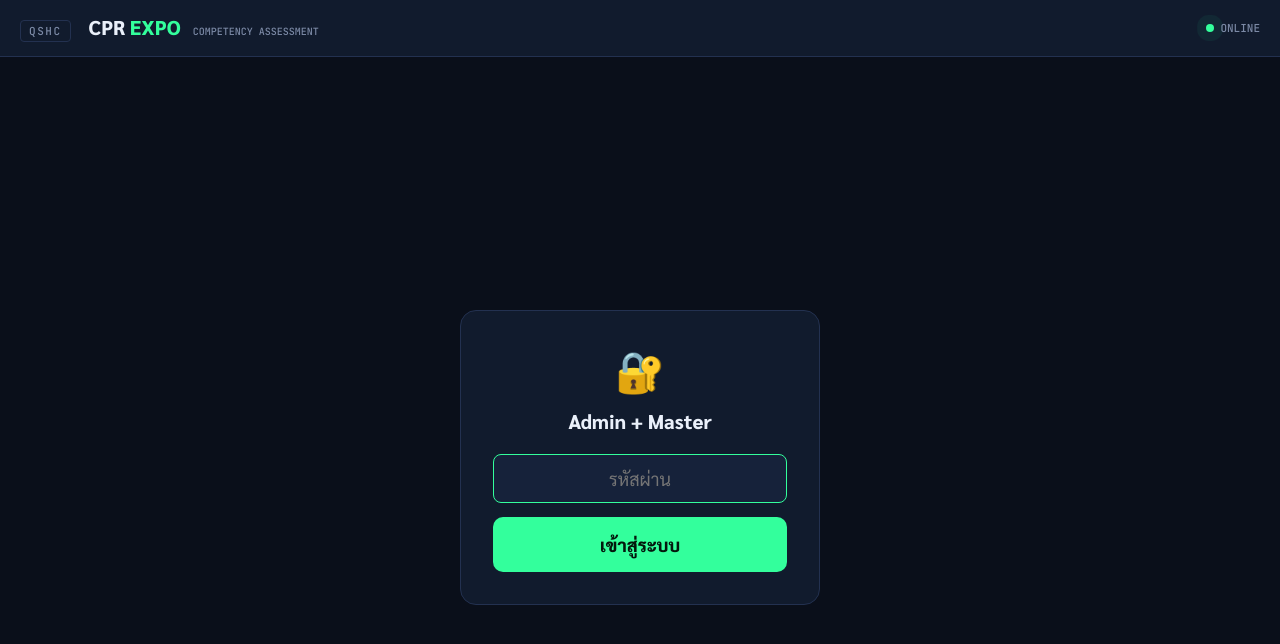
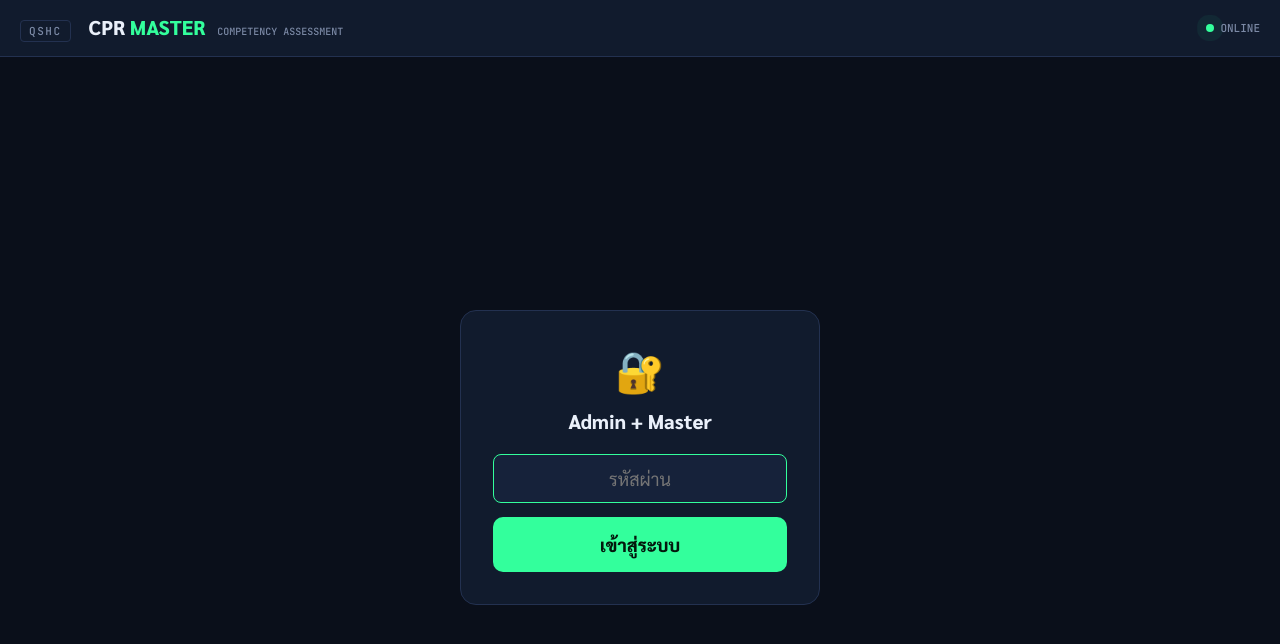
Before and after one commit to chanclubpr-cloud/cpr-expo, a React (Vite) app: page /master in a window 1280 px wide. Shown: the top 644 px of the page. Built offline with nearby package versions, Linux system fonts and the light colour scheme; the HTML template or start-up script is replaced by a standard one.

Commit message:
finalize app icon with Q letterform and VF waveform

```diff
--- /dev/null
+++ b/src/components/Credits.jsx
@@ -0,0 +1,12 @@
+// src/components/Credits.jsx
+export default function Credits() {
+  return (
+    <div style={{
+      textAlign: 'center', fontFamily: 'JetBrains Mono,monospace', fontSize: 11,
+      color: 'var(--muted)', padding: '20px 0 10px', lineHeight: 1.8,
+    }}>
+      ออกแบบและติดตั้งโดย ชาญณรงค์ ประสารกก + ทีมงาน QSHC CPR<br/>
+      พัฒนาโค้ดโดย Claude (Anthropic) + Codex (OpenAI)
+    </div>
+  )
+}
--- a/src/components/EventManager.jsx
+++ b/src/components/EventManager.jsx
@@ -39,7 +39,7 @@ export default function EventManager({ onEventChanged }) {
           🆕 เปิดงานแข่งขันใหม่
         </div>
         <div style={{ display: 'flex', gap: 10 }}>
-          <input type="text" placeholder="เช่น QSHC CPR EXPO 2027" value={newName}
+          <input type="text" placeholder="เช่น QSHC CPR Master 2027" value={newName}
             onChange={e => setNewName(e.target.value)} style={{ flex: 1 }} />
           <button className="btn-primary" onClick={handleCreate} disabled={creating} style={{ width: 'auto', padding: '0 20px' }}>
             {creating ? 'กำลังสร้าง...' : '+ เปิดงานใหม่'}
--- a/src/components/Header.jsx
+++ b/src/components/Header.jsx
@@ -4,7 +4,7 @@ export default function Header() {
     <header className="site-header">
       <div style={{ display:'flex', alignItems:'baseline', gap:8 }}>
         <span className="wordmark-org">QSHC</span>
-        <span className="wordmark-title">CPR <span>EXPO</span></span>
+        <span className="wordmark-title">CPR <span>MASTER</span></span>
         <span style={{ fontFamily:'JetBrains Mono,monospace', fontSize:10, color:'var(--muted)', marginLeft:4 }}>
           COMPETENCY ASSESSMENT
         </span>
--- a/src/screens/EventHome.jsx
+++ b/src/screens/EventHome.jsx
@@ -68,7 +68,7 @@ export default function EventHome() {
           ➕ สร้างงานแข่งขันใหม่
         </div>
         <div style={{ display: 'flex', gap: 10 }}>
-          <input type="text" placeholder='เช่น "QSHC CPR EXPO 2027"' value={newName}
+          <input type="text" placeholder='เช่น "QSHC CPR Master 2027"' value={newName}
             onChange={e => setNewName(e.target.value)} style={{ flex: 1 }} />
           <button className="btn-primary" onClick={createEvent} disabled={creating} style={{ width: 'auto', padding: '0 20px' }}>
             {creating ? 'กำลังสร้าง...' : '+ สร้างงานใหม่'}
--- a/src/screens/Leaderboard.jsx
+++ b/src/screens/Leaderboard.jsx
@@ -7,6 +7,7 @@ import { useSearchParams } from 'react-router-dom'
 import { supabase } from '../lib/supabase'
 import { pointsForRank } from '../lib/scoring'
 import { getCurrentEvent } from '../lib/currentEvent'
+import Credits from '../components/Credits'
 
 export default function Leaderboard() {
   const [searchParams] = useSearchParams()
@@ -178,6 +179,7 @@ export default function Leaderboard() {
           )}
         </tbody>
       </table>
+      <Credits />
     </div>
   )
 }
--- a/src/screens/MasterPanel.jsx
+++ b/src/screens/MasterPanel.jsx
@@ -9,6 +9,7 @@ import MegaCodeSettings from '../components/MegaCodeSettings'
 import MegaCodeScoring from '../components/MegaCodeScoring'
 import BLSRankingManager from '../components/BLSRankingManager'
 import ForceFinishTool from '../components/ForceFinishTool'
+import Credits from '../components/Credits'
 import ParticipantManager from '../components/ParticipantManager'
 import QuestionManager from '../components/QuestionManager'
 
@@ -534,6 +535,8 @@ export default function MasterPanel() {
           <MegaCodeScoring eventId={currentEvent?.event_id} />
         </div>
       )}
+
+      <Credits />
     </div>
   )
 }
--- a/src/screens/RoleSelector.jsx
+++ b/src/screens/RoleSelector.jsx
@@ -8,6 +8,7 @@ import { useEffect, useState } from 'react'
 import { Link } from 'react-router-dom'
 import { supabase } from '../lib/supabase'
 import { getCurrentEvent } from '../lib/currentEvent'
+import Credits from '../components/Credits'
 
 export default function RoleSelector() {
   const [eventName, setEventName] = useState('')
@@ -48,7 +49,7 @@ export default function RoleSelector() {
         <div style={{ textAlign: 'center', marginBottom: 28 }}>
           <div style={{ fontFamily: 'JetBrains Mono,monospace', fontSize: 12, color: 'var(--muted)', letterSpacing: '.12em' }}>QSHC</div>
           <div style={{ fontFamily: 'Sarabun,sans-serif', fontWeight: 800, fontSize: 28 }}>
-            CPR <span style={{ color: 'var(--ecg)' }}>EXPO</span>
+            CPR <span style={{ color: 'var(--ecg)' }}>MASTER</span>
           </div>
           {eventName && <div style={{ color: 'var(--muted)', fontSize: 13, marginTop: 4 }}>{eventName}</div>}
         </div>
@@ -95,6 +96,8 @@ export default function RoleSelector() {
         <div style={{ textAlign: 'center' }}>
           <Link to="/leaderboard" style={{ color: 'var(--muted)', fontSize: 13 }}>ดู Leaderboard →</Link>
         </div>
+
+        <Credits />
       </div>
     </div>
   )
```
Also changed, not shown: public/favicon.svg (added).
